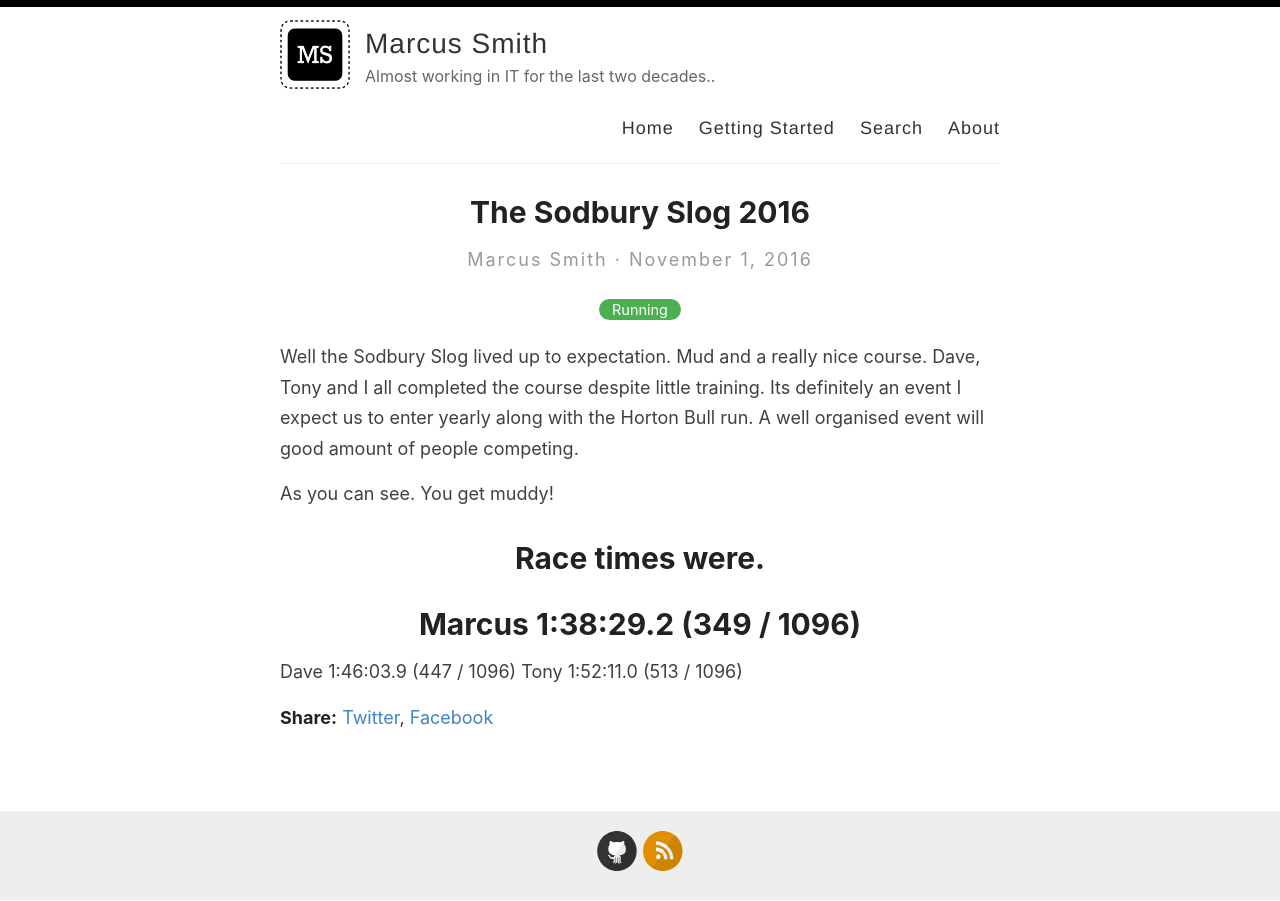
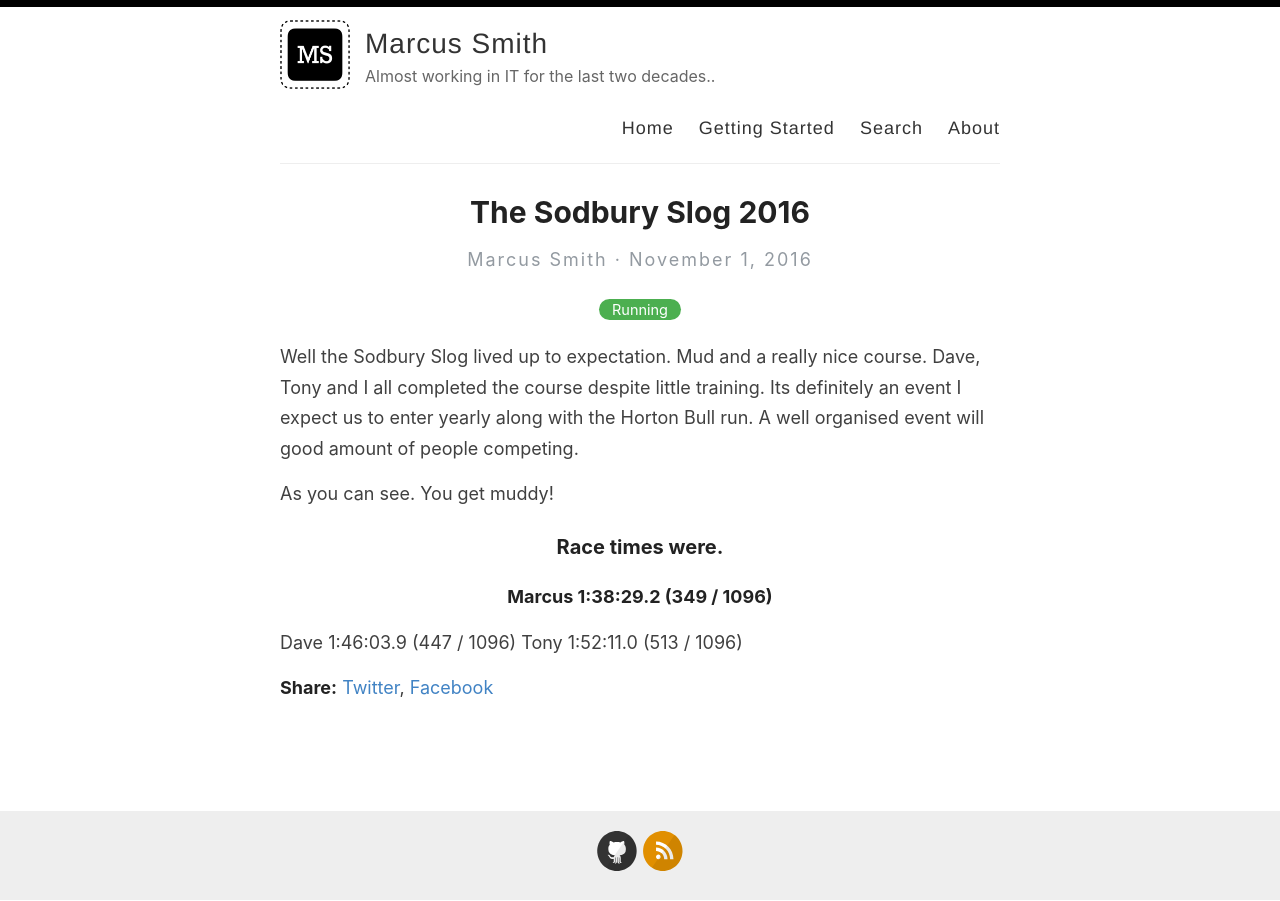
Before and after one commit to spooters/spooters.github.io, a Jekyll site: the page built from _posts/2016-11-01-The-Sodbury-Slog.md, in a window 1280 px wide. Built offline with Jekyll 4.4.1, drawn with Linux system fonts in a browser that asks for light colours.

```diff
--- a/_posts/2016-11-01-The-Sodbury-Slog.md
+++ b/_posts/2016-11-01-The-Sodbury-Slog.md
@@ -8,8 +8,8 @@ Well the Sodbury Slog lived up to expectation. Mud and a really nice course. Dav
 
 As you can see. You get muddy!
 
-# Race times were.
+### Race times were.
 
-# Marcus 1:38:29.2 (349 / 1096)
+#### Marcus 1:38:29.2 (349 / 1096)
 Dave 1:46:03.9 (447 / 1096)
 Tony 1:52:11.0 (513 / 1096)
```
